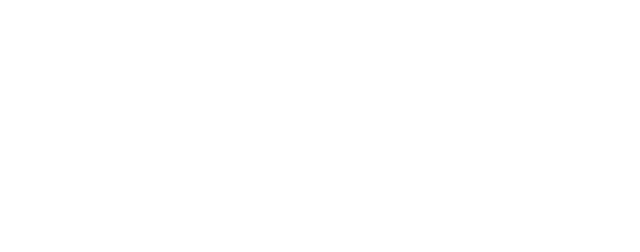
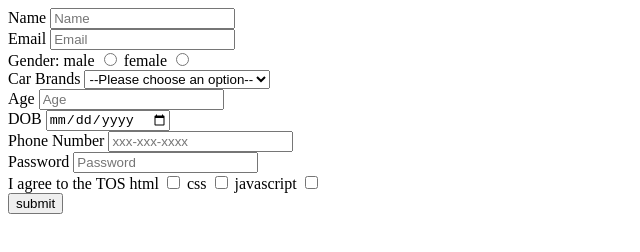
Before and after one commit to acciojob/signup-form-car-mangal77102, a website: page main.html in a window 1280 px wide. Shown: the whole page, without its empty margins (0-640 px from the left). Drawn offline with Linux system fonts and the light colour scheme.

Commit message:
created a submission

```diff
--- a/main.html
+++ b/main.html
@@ -10,7 +10,58 @@
 	<!-- the entire body must be written by student -->
     <script type="text/javascript" src="./script.js">
 </script>
+<form method="post">
+	<label for="name">Name</label>
+	<input type="Text" required="Yes" id="name" placeholder="Name">
+</br>
 
+	<label for="email">Email</label>
+	<input type="Email" required="Yes" id="email" placeholder="Email">
+</br>
+
+
+	<label for="male">Gender:</label>
+	<label for="male">male</label>
+	<input type="radio" name="gender" required="Yes" id="male" value="male">
+	<label for="female">female</label>
+	<input type="radio" name="gender" required="Yes" id="male" value="female">
+</br>
+
+
+  <label for="cars">Car Brands</label>
+	<select id="cars" name="cars" required>
+	<option value="" disabled selected>--Please choose an option--</option>
+	<option value="bmw">BMW</option>
+	<option value="verna">VERNA</option>
+	<option value="ev">EV</option>
+</select>
+</br>
+	<label for="age">Age</label>
+	<input type="number" required="Yes" id="age" placeholder="Age">
+</br>
+	<label for="dob">DOB</label>
+	<input type="Date" required="Yes" id="dob">
+</br>
+	<label for="tel">Phone Number</label>
+	<input type="tel" required="no" id="tel" placeholder="xxx-xxx-xxxx">
+</br>
+	<label for="password">Password</label>
+	<input type="Password" required="Yes" id="password" placeholder="Password">
+</br>
+	<label for="tos">I agree to the TOS</label>
+
+
+	<label for="tos">html</label>
+	<input type="checkbox" required="Yes" id="tos">
+
+	<label for="tos">css</label>
+	<input type="checkbox" required="Yes" id="tos">
+
+	<label for="tos">javascript</label>
+	<input type="checkbox" required="Yes" id="tos" value="yes">
+</br>
+	<button>submit</button>
+</form>
 </body>
 
 </html>
```
